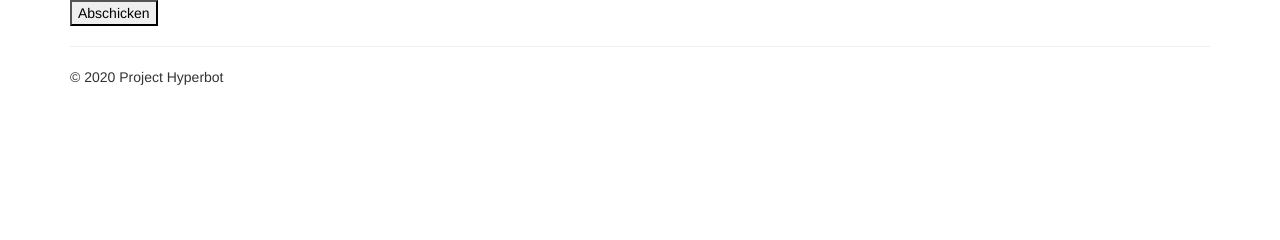
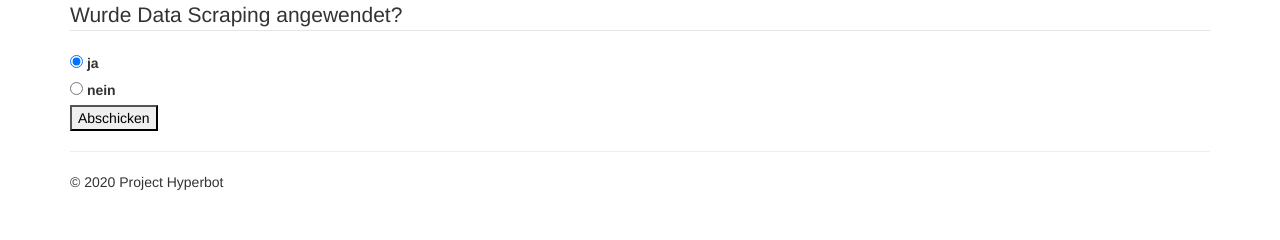
Before and after one commit to JMU-Information-Systems/pjs-hyperbot-main, a Django app: template pjshyperbot/app/templates/app/about.html in a window 1280 px wide. Shown: the part 165-405 px from the top of the page. Run offline with Django 3.2, Linux system fonts and the light colour scheme; the template is opened without the code that fills it: most values are stand-ins (such as "Sample title", 1, 10 or a date in 2020); parts of the project's set-up code (start-up, migrations or seed data) failed here and were passed over; some libraries are stand-ins or nearby versions.

Commit message:
Anpassung Frontend: Abfrage des Pfads, wenn Excel oder Word verwendet wurde Abfragen Data Scraping

```diff
--- a/pjshyperbot/app/templates/app/about.html
+++ b/pjshyperbot/app/templates/app/about.html
@@ -30,11 +30,33 @@
                 {% for col in row %}
                 <td>{{col}}</td>
                 {% endfor %}
-                <td><input type="text" class="form-control" name={{row}} required/></td>
+                <td><input type="text" class="form-control" name={{row}} required /></td>
 
             </tr>
             {% endfor %}
         </table>
+        <!-- Wenn Excel oder Word verwendet wurde, dann nach dem Pfad fragen -->
+        {% if a > 0%}
+        <input type="text" class="form-control" name=path required placeholder="Pfad der verwendeten Datei" />
+
+        {% endif %}
+
+        <fieldset>
+            <legend>Wurde Data Scraping angewendet?</legend>
+
+            <div>
+                <input type="radio" id="ja" name="drone" value="ja"
+                       checked>
+                <label for="ja">ja</label>
+            </div>
+
+            <div>
+                <input type="radio" id="nein" name="drone" value="nein">
+                <label for="nein">nein</label>
+            </div>
+
+        </fieldset>
+
 
         <button type="submit" class="btn-btn-default">Abschicken</button>
     </div>
```
